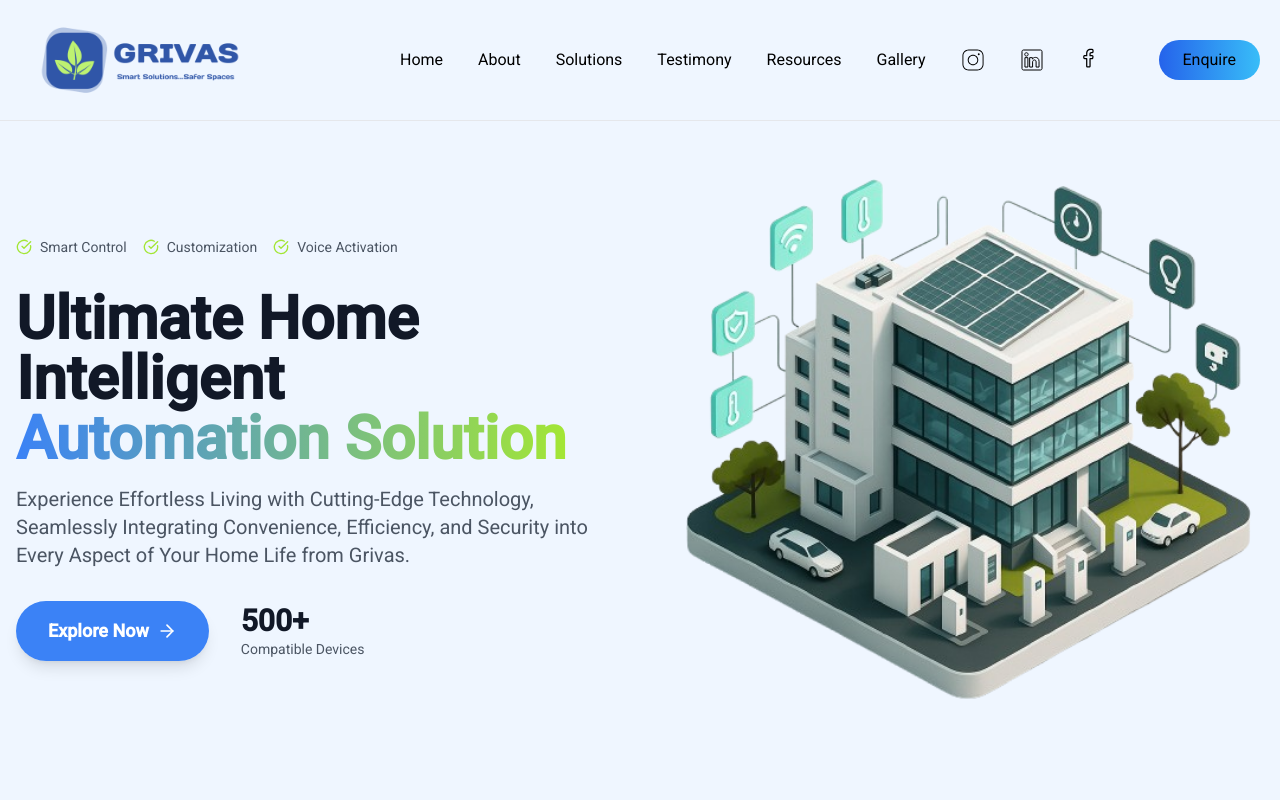
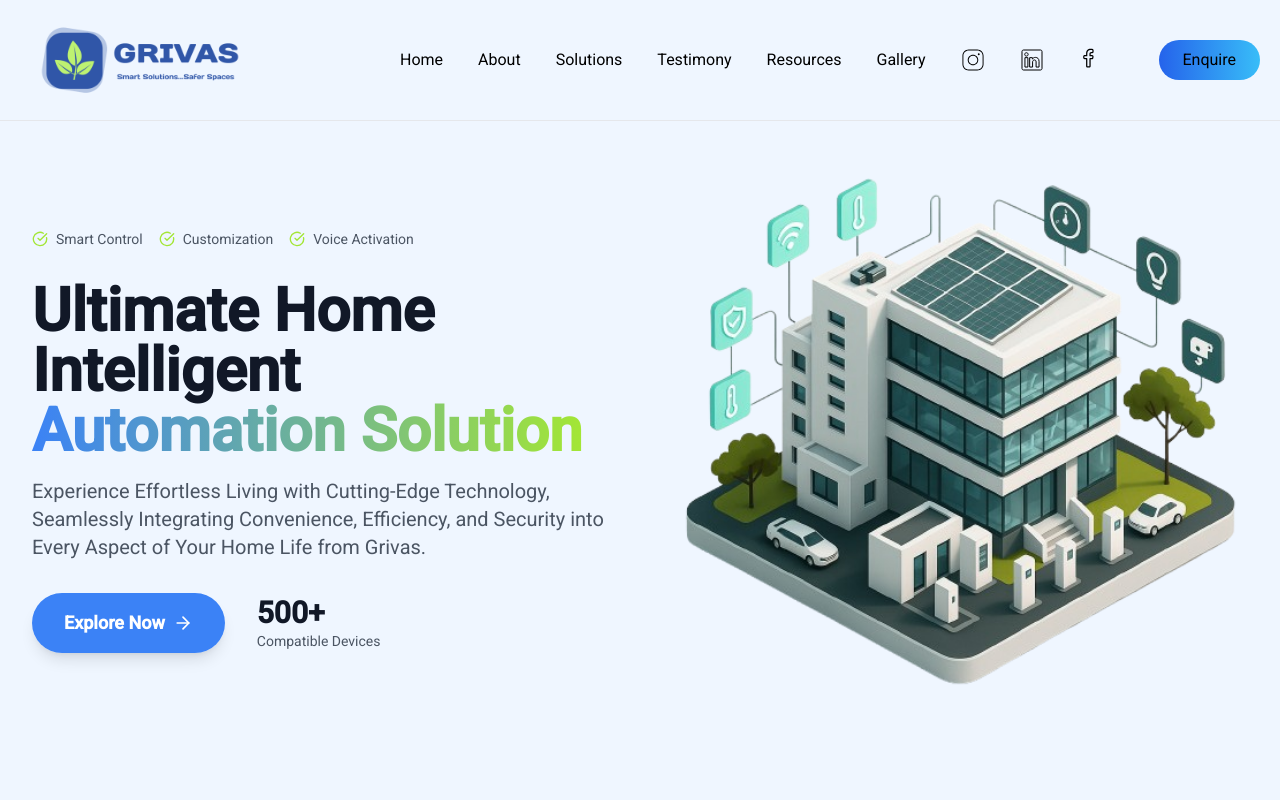
Before and after one commit to Sirajudeen-kb/grivas, a Next.js app: page / in a window 1280 px wide. Shown: the top 800 px of the page. Built offline with nearby package versions, Linux system fonts and the light colour scheme.

Commit message:
added padding to hero

```diff
--- a/app/Components/NewHero.tsx
+++ b/app/Components/NewHero.tsx
@@ -4,7 +4,7 @@
 
 function NewHero() {
     return (
-        <div className="container mx-auto px-4 py-6 lg:py-8">
+        <div className="container mx-auto px-8 py-6 lg:py-8">
             <div className="grid lg:grid-cols-2 gap-12 lg:gap-16 items-center">
                 {/* Left Content */}
                 <div className="space-y-8">
```
